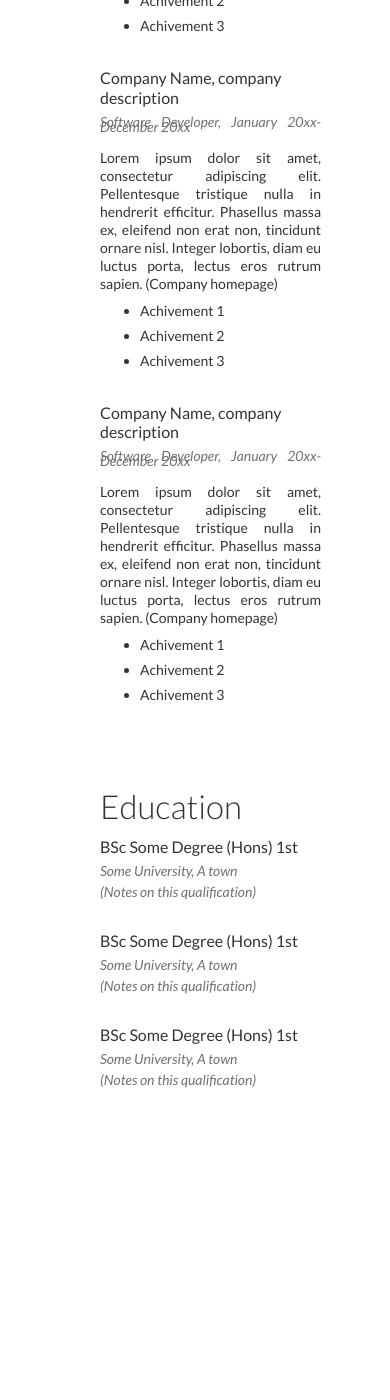
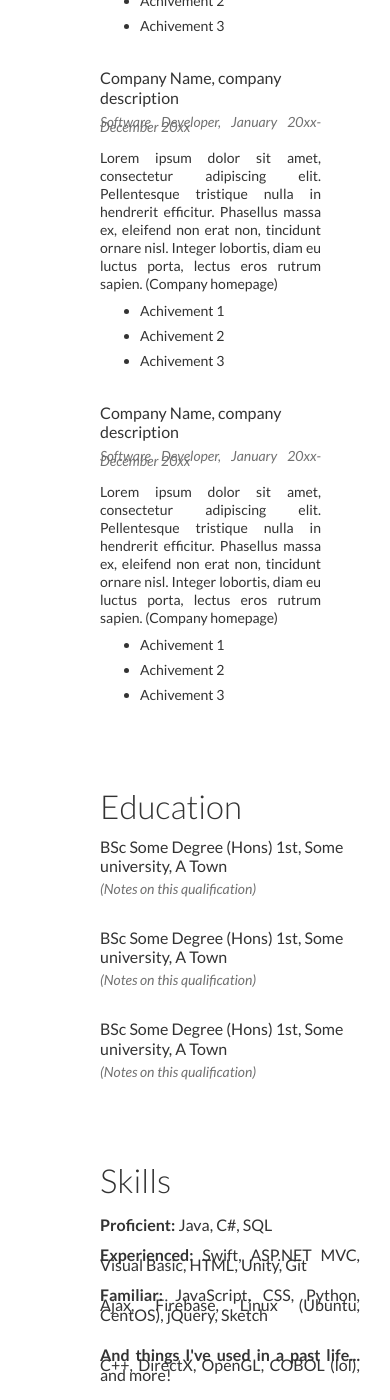
Before and after one commit to pekoto-zz/pekoto.github.io, a Jekyll site: the page built from index.md, in a window 390 px wide and 1400 px high, scrolled down 5468 px. Built offline with Jekyll 4.4.1, drawn with Linux system fonts in a browser that asks for light colours; before the commit the page ends 6587 px from its top, so only the background shows below that.

Commit message:
Skills section

```diff
--- a/_includes/education.html
+++ b/_includes/education.html
@@ -3,30 +3,21 @@
       <h1>Education</h1>
 
       <div class="qualification">
-        <h2>BSc Some Degree (Hons) 1st</h2>
-        <div class="institution">
-          <p>Some University, A town</p>
-        </div>
+        <h2>BSc Some Degree (Hons) 1st, Some university, A Town</h2>
         <div class="description">
           <p>(Notes on this qualification)</p>
         </div>
       </div>
 
       <div class="qualification">
-        <h2>BSc Some Degree (Hons) 1st</h2>
-        <div class="institution">
-          <p>Some University, A town</p>
-        </div>
+        <h2>BSc Some Degree (Hons) 1st, Some university, A Town</h2>
         <div class="description">
           <p>(Notes on this qualification)</p>
         </div>
       </div>
 
       <div class="qualification">
-        <h2>BSc Some Degree (Hons) 1st</h2>
-        <div class="institution">
-          <p>Some University, A town</p>
-        </div>
+        <h2>BSc Some Degree (Hons) 1st, Some university, A Town</h2>
         <div class="description">
           <p>(Notes on this qualification)</p>
         </div>
--- /dev/null
+++ b/_includes/skills.html
@@ -0,0 +1,13 @@
+<div class="container skills-container">
+    <div class="col-xs-12 skills">
+      <h1>Skills</h1>
+      <div class="main-skills">
+        <p><strong>Proficient:</strong> Java, C#, SQL</p>
+        <p><strong>Experienced:</strong> Swift, ASP.NET MVC, Visual Basic, HTML, Unity, Git</p>
+        <p><strong>Familiar:</strong> JavaScript, CSS, Python, Ajax, Firebase, Linux (Ubuntu, CentOS), jQuery, Sketch</p>
+      </div>
+      <div>
+        <p><strong>And things I've used in a past life...</strong> C++, DirectX, OpenGL, COBOL (lol), and more!</p>
+      </div>
+    </div>
+</div>
--- a/_layouts/default.html
+++ b/_layouts/default.html
@@ -19,6 +19,8 @@
             {%- include experience.html -%}
 
             {%- include education.html -%}
+
+            {%- include skills.html -%}
 
           <!--  {%- if site.data.experience.size > 0 -%}
                 {%- include experience.html -%}
--- a/assets/main.scss
+++ b/assets/main.scss
@@ -185,6 +185,25 @@ img.company-logo {
   width: 85%
 }
 
+.skills h1 {
+  font-size: 33px;
+  font-weight: 300
+}
+
+.skills p {
+  line-height: 10px;
+  max-width: 1200px;
+  width: 100%
+}
+
+.skills .main-skills {
+  margin-bottom: 30px;
+}
+
+.skills .strong {
+   font-weight: 400;
+}
+
 .education h1 {
   font-size: 33px;
   font-weight: 300
@@ -194,6 +213,7 @@ img.company-logo {
   font-size: 16px;
   font-weight: 400;
   margin-top: 10px;
+  margin-bottom: 5px;
 }
 
 .education p {
@@ -225,17 +245,6 @@ img.company-logo {
 
 .education .qualification {
   margin-bottom: 30px;
-}
-
-.ml h1 {
-  font-size: 33px;
-  font-weight: 300
-}
-
-.ml p {
-  line-height: 25px;
-  max-width: 600px;
-  width: 85%
 }
 
 .work h1 {
@@ -287,8 +296,8 @@ img.company-logo {
 
 .card-based-include p {
   line-height: 25px;
-  max-width: 600px;
-  width: 85%;
+  max-width: 1600px;
+  width: 90%;
   margin-bottom: 0px;
 }
 
```
Also changed, not shown: 1 other file.
